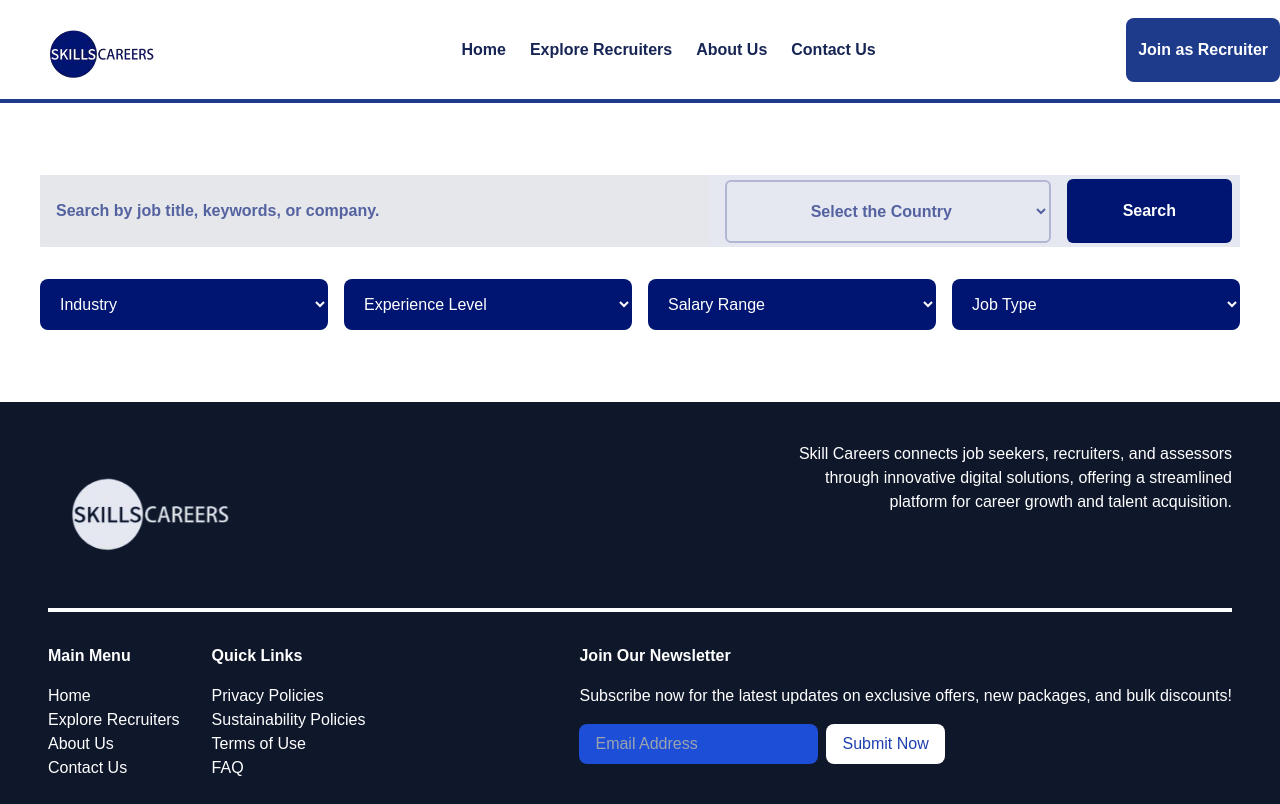
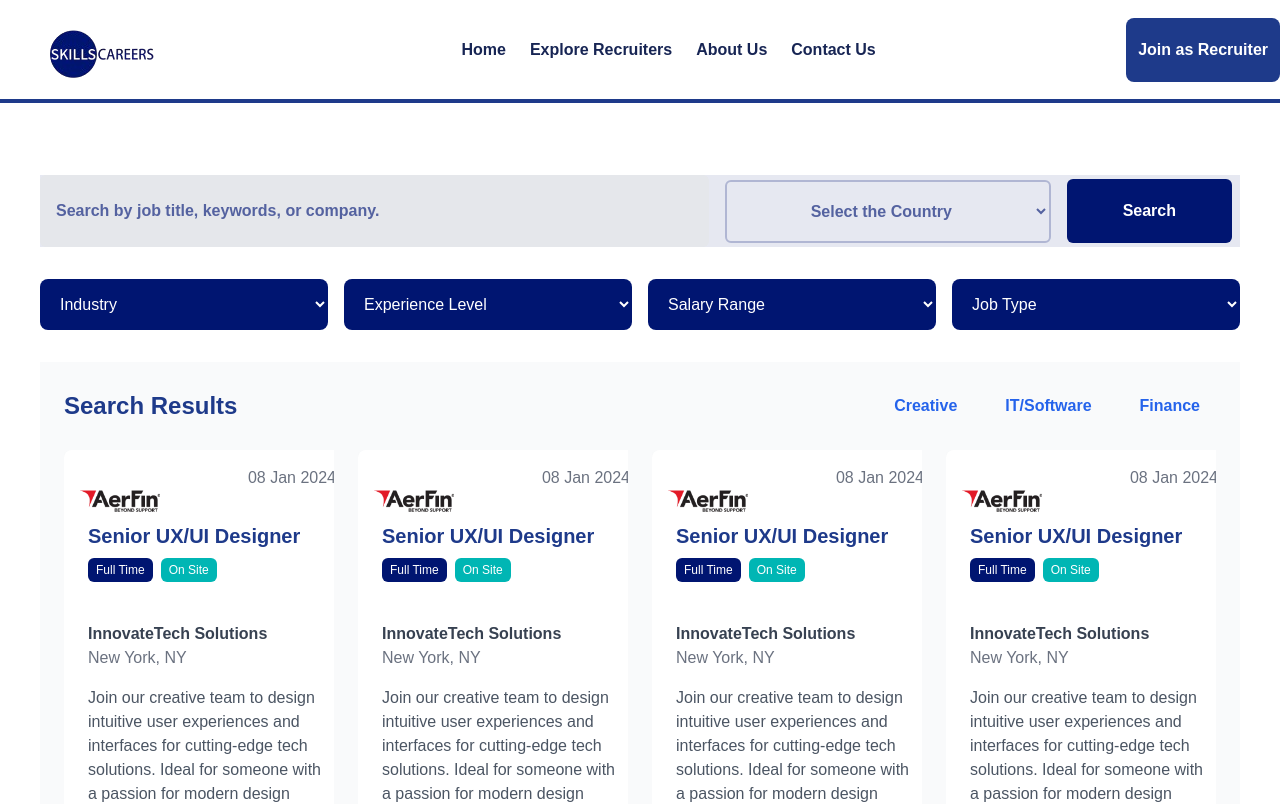
Before and after one commit to Miyuri15/skillscareers, a Next.js app: page /jobSearch in a window 1280 px wide. Shown: the top 804 px of the page. Built offline with nearby package versions, Linux system fonts and the light colour scheme.

Commit message:
job search page done

```diff
--- /dev/null
+++ b/components/SearchResults.js
@@ -0,0 +1,78 @@
+// pages/SearchResults.js
+import React, { useState } from 'react';
+import FeaturedJobCard from '../components/FeaturedJobCard';
+
+// Mock data - Add 40+ jobs for testing
+const jobsData = Array.from({ length: 100 }, (_, i) => ({
+  id: i + 1,
+  companyLogo: '/images/aerfin-logo.png',
+  companyName: 'AerFin',
+  title: 'Senior UX/UI Designer',
+  location: 'New York, NY',
+  datePosted: `0${(i % 9) + 1} Jan 2024`,
+}));
+
+const ITEMS_PER_PAGE = 20;
+
+export default function SearchResults() {
+  const [currentPage, setCurrentPage] = useState(1);
+
+  const totalPages = Math.ceil(jobsData.length / ITEMS_PER_PAGE);
+  const currentJobs = jobsData.slice(
+    (currentPage - 1) * ITEMS_PER_PAGE,
+    currentPage * ITEMS_PER_PAGE
+  );
+
+  const handlePrevPage = () => {
+    if (currentPage > 1) {
+      setCurrentPage(currentPage - 1);
+    }
+  };
+
+  const handleNextPage = () => {
+    if (currentPage < totalPages) {
+      setCurrentPage(currentPage + 1);
+    }
+  };
+
+  return (
+    <div className="p-6 bg-gray-50 min-h-screen">
+      <div className="max-w-6xl mx-auto">
+        <div className="flex justify-between items-center mb-6">
+          <h2 className="text-2xl font-semibold text-blue-900">Search Results</h2>
+          <div className="flex space-x-4">
+            <button className="px-4 py-2 text-blue-600 font-semibold hover:underline">Creative</button>
+            <button className="px-4 py-2 text-blue-600 font-semibold hover:underline">IT/Software</button>
+            <button className="px-4 py-2 text-blue-600 font-semibold hover:underline">Finance</button>
+          </div>
+        </div>
+
+        <div className="grid grid-cols-1 sm:grid-cols-2 md:grid-cols-3 lg:grid-cols-4 gap-6 mb-8">
+          {currentJobs.map((job) => (
+            <FeaturedJobCard key={job.id} job={job} />
+          ))}
+        </div>
+
+        <div className="flex justify-center items-center space-x-4">
+          <button
+            onClick={handlePrevPage}
+            disabled={currentPage === 1}
+            className={`px-4 py-2 rounded-md ${currentPage === 1 ? 'bg-gray-200 text-gray-400' : 'bg-blue-600 text-white hover:bg-blue-700'}`}
+          >
+            Previous
+          </button>
+          <p className="text-gray-600">
+            Page {currentPage} of {totalPages}
+          </p>
+          <button
+            onClick={handleNextPage}
+            disabled={currentPage === totalPages}
+            className={`px-4 py-2 rounded-md ${currentPage === totalPages ? 'bg-gray-200 text-gray-400' : 'bg-blue-600 text-white hover:bg-blue-700'}`}
+          >
+            Next
+          </button>
+        </div>
+      </div>
+    </div>
+  );
+}
--- a/pages/jobSearch.js
+++ b/pages/jobSearch.js
@@ -1,5 +1,6 @@
 import Footer from "@/components/Footer";
 import Header from "@/components/Header";
+import SearchResults from "@/components/SearchResults";
 
 export const countries = [
   { value: "", label: "Select the Country", code: "" },
@@ -61,6 +62,7 @@ export default function jobSearchPage() {
           <option>Job Type</option>
         </select>
       </div>{" "}
+      <SearchResults/>
       </div>
       <Footer />
     </>
```
